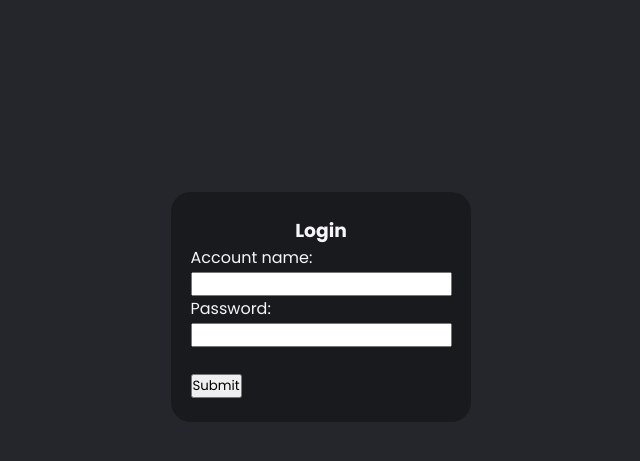
After one commit to Pat101404/Bank_System, a PHP site: page /login.php in a window 1280 px wide. The commit adds this page. Shown: the top 461 px of the page, without its empty margins (319-959 px from the left). Run offline with PHP 8.4, Linux system fonts and the light colour scheme.

Commit message:
database stuff

```diff
--- /dev/null
+++ b/web/v2/login.php
@@ -0,0 +1,45 @@
+<!DOCTYPE html>
+<html lang="en">
+
+<head>
+    <meta charset="UTF-8">
+    <meta name="viewport" content="width=device-width, initial-scale=1.0">
+    <link href='https://unpkg.com/boxicons@2.1.4/css/boxicons.min.css' rel='stylesheet'>
+    <link rel="stylesheet" href="./styles/login.css">
+    <title>FlowBank | Login</title>
+    <link rel="icon" type="image/x-icon" href="./imgs/logo/logo.svg">
+</head>
+
+<body>
+
+    <?php
+        $servername = "localhost"; // Replace with your MySQL server name
+        $username = "root"; // Replace with your MySQL username
+        $password = "Pat19982004"; // Replace with your MySQL password
+        $dbname = "bank"; // Replace with your MySQL database name
+
+        // Create a connection
+        $conn = new mysqli($servername, $username, $password, $dbname);
+
+        // Check connection
+        if ($conn->connect_error) {
+            die("Connection failed: " . $conn->connect_error);
+        }
+    ?>
+    <div class="login">
+        <form action="./index.php" method="post">
+            <h3 class="login header">Login</h3>
+            <label for="username">Account name:</label><br>
+            <input type="text" id="accountname" name="accountname" value=""><br>
+            <label for="password">Password:</label><br>
+            <input type="text" id="passpass" name="passpass" value=""><br><br>
+            <input class="submit" type="submit" value="Submit">
+        </form>
+    </div>
+    <?php
+        // Close the connection
+        $conn->close();
+    ?>
+</body>
+
+</html>
--- /dev/null
+++ b/web/v2/styles/login.css
@@ -0,0 +1,43 @@
+@import url('https://fonts.googleapis.com/css2?family=Poppins:wght@300;400;500;600;700;800&display=swap');
+
+:root {
+    --light: #f6f6f9;
+    --primary: #8D169E;
+    --dark: #181a1e;
+    --grey: #25252c;
+}
+
+*{
+    margin: 0;
+    padding: 0;
+    box-sizing: border-box;
+    font-family: 'Poppins', sans-serif;
+}
+
+body {
+    background-color: var(--grey);
+}
+
+a{
+    text-decoration: none;
+}
+
+div.login{
+    display: flex;
+    align-items: center;
+    justify-content: center;
+    width: 300px;
+    color: var(--light);
+    padding: 24px;
+    margin: 192px auto auto auto;
+    border-radius: 20px;
+    background-color: var(--dark);
+}
+
+.login h3{
+    text-align: center;
+}
+
+.login .submit{
+    align-items: left;
+}
--- a/web/v2/templates/sidebar.php
+++ b/web/v2/templates/sidebar.php
@@ -13,7 +13,7 @@
     </ul>
     <ul class="side-menu">
         <li>
-            <a href="#" class="logout">
+            <a href="./login.php" class="logout">
                 <i class='bx bx-log-out-circle'></i>
                 Logout
             </a>
--- a/web/v2/testing/db.php
+++ b/web/v2/testing/db.php
@@ -10,9 +10,6 @@ $conn = new mysqli($servername, $username, $password, $dbname);
 // Check connection
 if ($conn->connect_error) {
     die("Connection failed: " . $conn->connect_error);
-} else {
-    echo "Connected successfully";
-    // Perform operations or queries here
 }
 
 // Close the connection
```
Also changed, not shown: web/v2/index.php (+96 -0 lines), web/v2/templates/account.php (+15 -15 lines), web/v2/templates/overview.php (+5 -5 lines).
